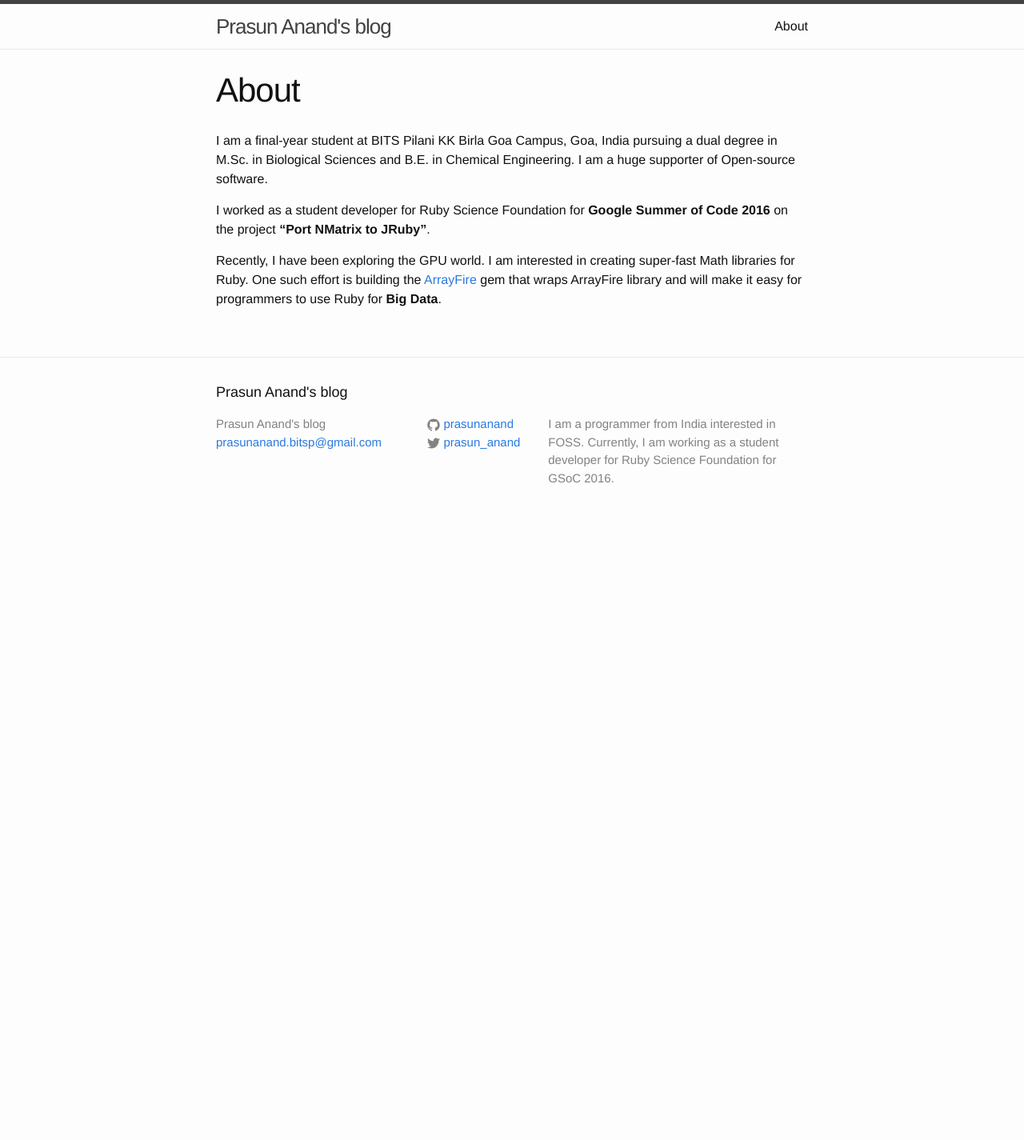
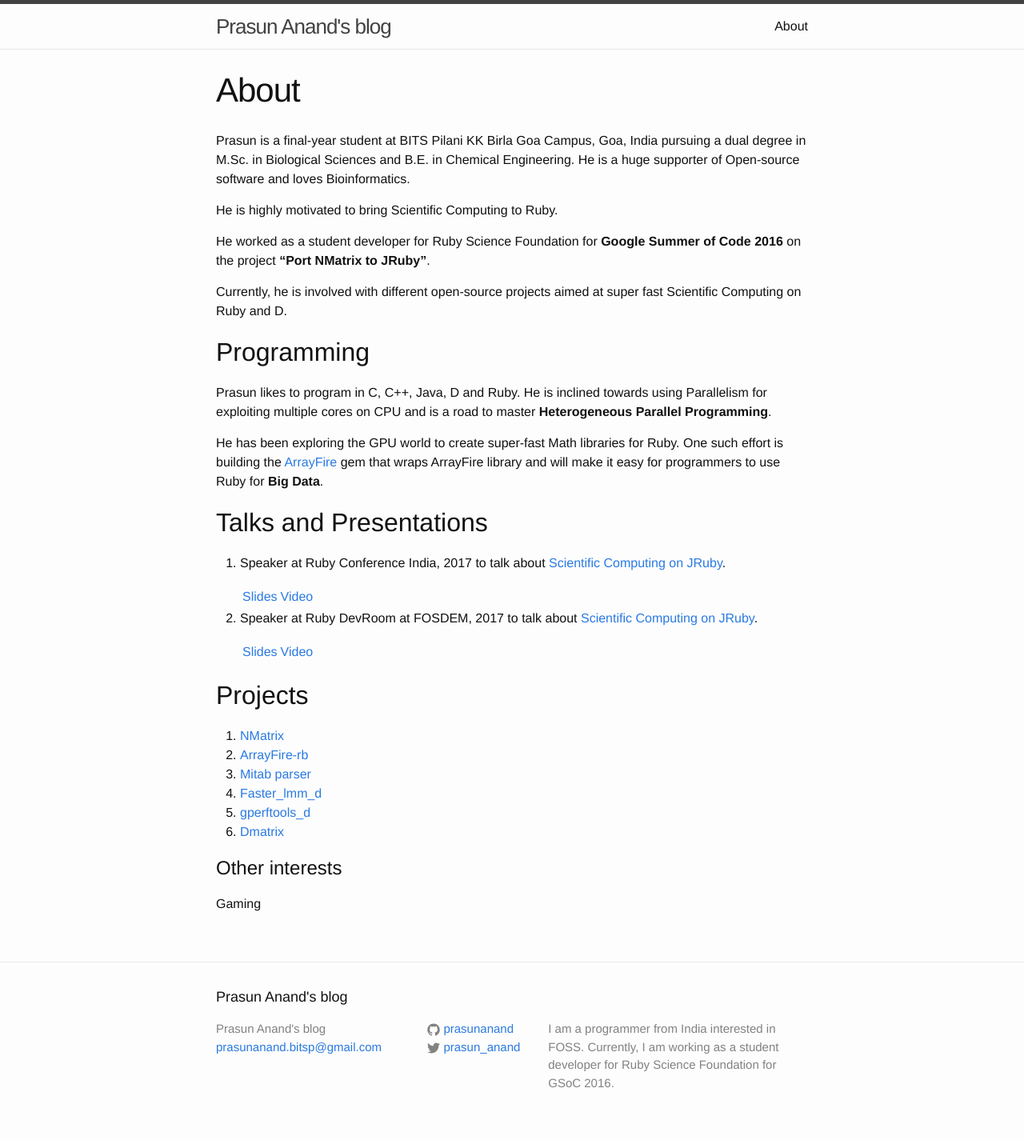
Before and after one commit to prasunanand/prasunanand.github.io, a Jekyll site: the page built from about.md, in a window 1280 px wide. Shown: the whole page at 80% size. Built offline with Jekyll 4.4.1, drawn with Linux system fonts in a browser that asks for light colours; before the commit the page ends 900 px from its top, so only the background shows below that.

Commit message:
Update about.md

```diff
--- a/about.md
+++ b/about.md
@@ -4,8 +4,42 @@
 permalink: /about/
 ---
 
-I am a final-year student at BITS Pilani KK Birla Goa Campus, Goa, India pursuing a dual degree in M.Sc. in Biological Sciences and B.E. in Chemical Engineering. I am a huge supporter of Open-source software.
+Prasun is a final-year student at BITS Pilani KK Birla Goa Campus, Goa, India pursuing a dual degree in M.Sc. in Biological Sciences and B.E. in Chemical Engineering. He is a huge supporter of Open-source software and loves Bioinformatics.
 
-I worked as a student developer for Ruby Science Foundation for **Google Summer of Code 2016** on the project **"Port NMatrix to JRuby"**.
+He is highly motivated to bring Scientific Computing to Ruby.
 
-Recently, I have been exploring the GPU world. I am interested in creating super-fast Math libraries for Ruby. One such effort is building the [ArrayFire](https://github.com/arrayfire/arrayfire-rb) gem that wraps ArrayFire library and will make it easy for programmers to use Ruby for **Big Data**.
+He worked as a student developer for Ruby Science Foundation for **Google Summer of Code 2016** on the project **"Port NMatrix to JRuby"**.
+
+Currently, he is involved with different open-source projects aimed at super fast Scientific Computing on Ruby and D.
+
+
+## Programming
+
+Prasun likes to program in C, C++, Java, D and Ruby. He is inclined towards using Parallelism for exploiting multiple cores
+on CPU and is a road to master **Heterogeneous Parallel Programming**.
+
+He has been exploring the GPU world to create super-fast Math libraries for Ruby. One such effort is building the [ArrayFire](https://github.com/arrayfire/arrayfire-rb) gem that wraps ArrayFire library and will make it easy for programmers to use Ruby for **Big Data**.
+
+
+## Talks and Presentations
+
+1. Speaker at Ruby Conference India, 2017 to talk about [Scientific Computing on JRuby](http://rubyconfindia.org/program/#prasun-anand).
+
+   [Slides](https://www.slideshare.net/PrasunAnand2/scientific-computing-on-jruby)| [Video](https://www.youtube.com/watch?v=mZEZ13nr-LQ)
+
+2. Speaker at Ruby DevRoom at FOSDEM, 2017 to talk about [Scientific Computing on JRuby](https://fosdem.org/2017/schedule/event/ruby_scientific_computing_on_jruby/).
+
+   [Slides](https://www.slideshare.net/PrasunAnand2/fosdem2017-scientific-computing-on-jruby)| [Video](https://video.fosdem.org/2017/K.4.201/ruby_scientific_computing_on_jruby.mp4)
+
+## Projects
+
+1. [NMatrix](https://github.com/sciruby/nmatrix)
+2. [ArrayFire-rb](https://github.com/arrayfire/arrayfire-rb)
+3. [Mitab parser](https://github.com/prasunanand/mitab/tree/lazyparse_pcows)
+4. [Faster_lmm_d](https://github.com/prasunanand/faster_lmm_d)
+5. [gperftools_d](https://github.com/prasunanand/gperftools_d)
+6. [Dmatrix](https://github.com/prasunanand/dmatrix)
+
+# Other interests
+
+Gaming
```
